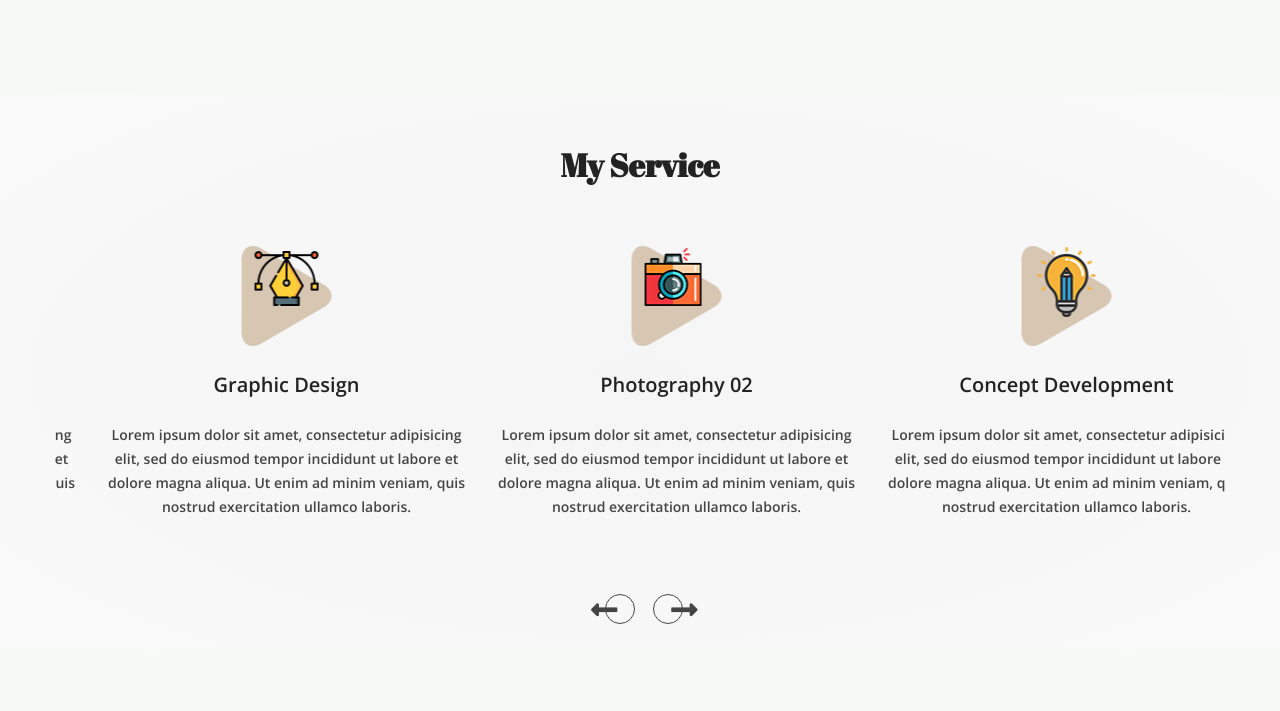
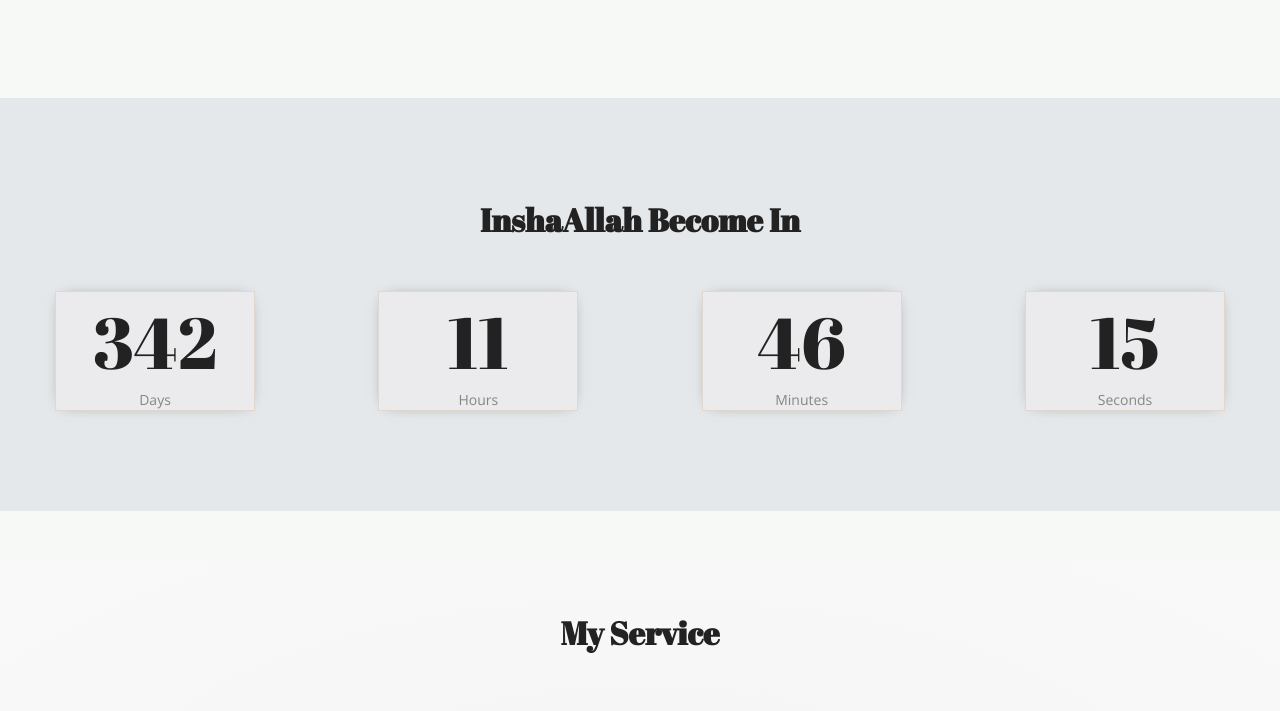
Before and after one commit to binislam2021/Portflo---PSD-to-HTML, a plain HTML site: page index.html in a window 1280 px wide. Shown: the part 1242-1953 px from the top of the page. Drawn offline with Linux system fonts and the light colour scheme; files that its build step writes are made by us from their sources; a web font is replaced by a local one.

Commit message:
wish section added

```diff
--- /dev/null
+++ b/asset/countdown-timezone/css/style.css
@@ -0,0 +1,24 @@
+@import url("https://fonts.googleapis.com/css?family=Lato");
+html,
+body {
+  height: 100%;
+  margin: 0;
+  font-family: Lato, sans-serif;
+  background-color: #222;
+}
+.wrapper {
+  text-align: center;
+}
+.time {
+  color: #fff;
+  font-size: 6em;
+}
+.label {
+  font-size: 2em;
+  display: block;
+  color: #aaa;
+}
+.bg {
+  height: 100vh;
+  background-color: rgba(0, 0, 0, 0.75);
+}
--- /dev/null
+++ b/asset/countdown-timezone/js/countdown.jquery.js
@@ -0,0 +1,121 @@
+(function ($) {
+	'use strict';
+	$.fn.countdown = function (options) {
+		return $.fn.countdown.begin(this, $.extend({
+			year: 2016, // YYYY Format
+			month: 1, // 1-12
+			day: 1, // 1-31
+			hour: 0, // 24 hour format 0-23
+			minute: 0, // 0-59
+			second: 0, // 0-59
+			timezone: -6, // http://en.wikipedia.org/wiki/List_of_tz_database_time_zones
+			labels: true, // If false days hours seconds and monutes labels will not be created
+			onFinish: function () { }  // Executes client side when timer is zero
+		}, options));
+	};
+
+	$.fn.countdown.begin = function (parent, settings) {
+
+		// Define Variables
+		var timespan, start, end;
+
+		// Define Target Date/time
+		end = new Date(settings.year, settings.month - 1, settings.day, settings.hour, settings.minute, settings.second);
+
+		// Converts Local Timezone to Target Timezone
+		start = $.fn.countdown.convertTimezone(settings.timezone);
+
+		// Defines countdown data
+		timespan = $.fn.countdown.getTimeRemaining(start, end, settings);
+
+		// Check if the script has run before
+		if (!settings.init) {
+
+			// Create elements
+			$.each(timespan, function (k, v) {
+				// Define variables being used
+				var container, wrapper, time, label;
+
+				// Create elements container
+				container = $('<div/>').addClass('col-xs-6 col-sm-3').attr('id', k);
+
+				// Create wrapper element
+				wrapper = $('<div/>').addClass('wrapper');
+
+				// Create time element
+				time = $('<span/>').addClass('time').text(v < 10 ? '0' + v : v.toLocaleString());
+
+				if (settings.labels) {
+					// Create label element
+					label = $('<span/>').addClass('label').text((v === 1 ? $.fn.countdown.singularize(k) : k));
+
+					// Add everything to container element
+					container.append(wrapper.append(time).append(label));
+				} else {
+					container.append(wrapper.append(time));
+				}
+
+				// Add elements to parent element
+				parent.append(container.addClass('animated rotateIn'));
+			});
+
+			// Tell the script that it has already been run
+			settings.init = true;
+		} else {
+			// Update each element
+			$.each(timespan, function (k, v) {
+				$('.time', '#' + k).text(v < 10 ? '0' + v : v.toLocaleString());
+				$('.label', '#' + k).text((v === 1 ? $.fn.countdown.singularize(k) : k));
+			});
+		}
+
+		// Check if target date has beeen reached
+		if (settings.target_reached) {
+
+			// Executes function once timer reaches zero
+			settings.onFinish();
+
+		} else {
+
+			// Updates the time every second for the visitor
+			setTimeout(function () {
+				$.fn.countdown.begin(parent, settings);
+			}, 1000);
+		}
+	};
+
+	// Removes the trailing S in days hours minutes seconds
+	$.fn.countdown.singularize = function (str) {
+		return str.substr(0, str.length - 1);
+	};
+
+	// Converts local timezone to target timezone
+	$.fn.countdown.convertTimezone = function (timezone) {
+		var now, local_time, local_offset, utc;
+		now = new Date();
+		local_time = now.getTime();
+		local_offset = now.getTimezoneOffset() * 60000;
+		utc = local_time + local_offset;
+		return new Date(utc + (3600000 * timezone));
+	};
+
+	// Returns time remaining data for view
+	$.fn.countdown.getTimeRemaining = function (start, end, settings) {
+		var timeleft, remaining;
+		remaining = {};
+		timeleft = (end.getTime() - start.getTime());
+		timeleft = (timeleft < 0 ? 0 : timeleft);
+
+		// Check if target date has been reached
+		if (timeleft === 0) {
+			settings.target_reached = true;
+		}
+
+		// Built return object
+		remaining.days = Math.floor(timeleft / (24 * 60 * 60 * 1000));
+		remaining.hours = Math.floor((timeleft / (24 * 60 * 60 * 1000) - remaining.days) * 24);
+		remaining.minutes = Math.floor(((timeleft / (24 * 60 * 60 * 1000) - remaining.days) * 24 - remaining.hours) * 60);
+		remaining.seconds = Math.floor(timeleft / 1000 % 60);
+		return remaining;
+	};
+}(jQuery));
--- a/css/style.css
+++ b/css/style.css
@@ -384,6 +384,52 @@ body{
 /* ======================
     About Ends
 ====================== */
+
+
+/* ======================
+    Wish Starts
+====================== */
+#wish{
+    padding: 100px 0;
+    margin: 100px 0px 50px 0;
+    background: #e5e8ea;
+}
+
+#wish #countdown{
+    display: flex;
+    justify-content: space-between;
+}
+
+#wish .wrapper{
+    width: 200px;
+    height: 120px;
+    border: 1px solid rgba(214, 198, 178, 0.5);
+    background: rgba(241, 240, 241, 0.5);
+    display: flex;
+    flex-direction: column;
+    justify-content: center;
+    align-items: center;
+    box-shadow: 0px 0px 15px -10px;
+}
+
+#wish span{
+    display: block;
+    text-transform: capitalize;
+}
+
+#wish .time{
+    font-size: 72px;
+}
+
+#wish .label{
+    font-size: 14px;
+    font-family: open-reg;
+    opacity: 0.5;
+}
+/* ======================
+    Wish Ends
+====================== */
+
 
 /* ======================
     Service Starts
--- a/index.html
+++ b/index.html
@@ -113,6 +113,18 @@
         </div>
     </div>
     <!--============ About Ends ============-->
+
+
+    <!--============ Wish Starts ============-->
+    <div id="wish" class="abril colr-2">
+        <div class="container">
+            <div class="section-head mb-50">
+                <h3 class="abril fs-32 text-cap text-center colr-2 wow animate__animated animate__fadeInDown">InshaAllah become in</h3>
+            </div>
+            <div id="countdown" class="animate__animated animate__flip animate__slow animate__delay-1s wow"></div>
+        </div>
+    </div>
+    <!--============ Wish Ends ============-->
 
 
     <!--============ Service Starts ============-->
@@ -674,6 +686,7 @@
     </footer>
     <!--============ Footer Ends ============-->
 
+
     <!--============ jQuery Start ============-->
     <script src="js/jquery-2.2.4.min.js"></script>
     <script src="js/typed.min.js"></script>
@@ -684,6 +697,7 @@
     <script src="js/slick.min.js"></script>
     <script src="js/waypoints.min.js"></script>
     <script src="js/jquery.counterup.min.js"></script>
+    <script src="js/countdown.jquery.min.js"></script>
     <script src="js/custom.js"></script>
     <!--============ jQuery Scripts End ============-->
 
--- a/js/custom.js
+++ b/js/custom.js
@@ -23,13 +23,23 @@ $(document).ready(function(){
     backDelay: 1000,
   });
 
+  // wow JS
+  new WOW().init();
+
     // Tilt JS in About
     $('.js-tilt').tilt({
       scale: 1.05
     });
 
-// wow JS
-  new WOW().init();
+    // Count Down js in wish
+  $('#countdown').countdown({
+    year: 2023,
+    month: 1,
+    day: 1,
+    hour: 0,
+    minute: 0,
+    second: 0,
+  });
 
 // Slick Slider in Service
 $('.service-item').slick({
@@ -45,6 +55,7 @@ $('.service-item').slick({
     time: 2000,
   });
 
+
   // Add & Remove Class in Portfolio Part
       $('#portfolio li').on('click', function(){
         $(this).addClass('active').siblings().removeClass('active');
```
Also changed, not shown: asset/countdown-timezone/composer.json (added, +15 -0 lines), asset/countdown-timezone/index.html (added, +65 -0 lines), asset/countdown-timezone/README.md (added), asset/countdown-timezone/js/countdown.jquery.min.js (added), js/countdown.jquery.min.js (added), 2 other files.
